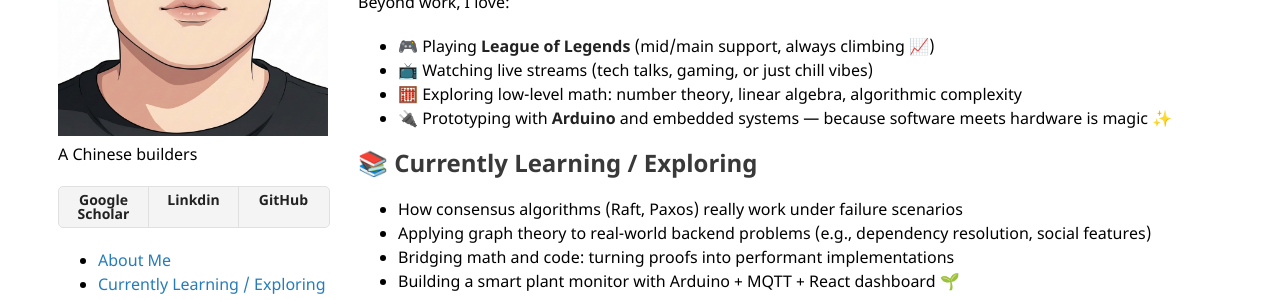
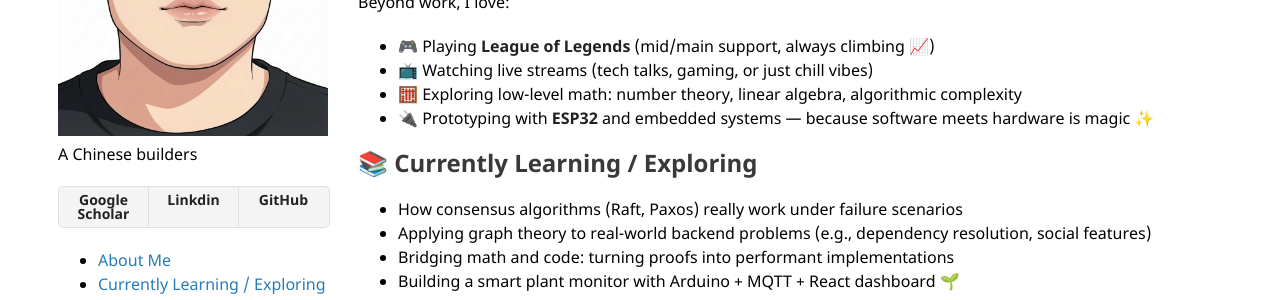
Before and after one commit to chen-jinxiao/chen-jinxiao.github.io, a Jekyll site: the page built from index.md, in a window 1280 px wide. Shown: the part 358-658 px from the top of the page. Built offline with Jekyll 4.4.1, drawn with Linux system fonts in a browser that asks for light colours; our own code applies the rules of GitHub Pages for plain Markdown files.

Commit message:
Update index.md

```diff
--- a/index.md
+++ b/index.md
@@ -14,7 +14,7 @@ Beyond work, I love:
 - 🎮 Playing **League of Legends** (mid/main support, always climbing 📈)
 - 📺 Watching live streams (tech talks, gaming, or just chill vibes)
 - 🧮 Exploring low-level math: number theory, linear algebra, algorithmic complexity
-- 🔌 Prototyping with **Arduino** and embedded systems — because software meets hardware is magic ✨
+- 🔌 Prototyping with **ESP32** and embedded systems — because software meets hardware is magic ✨
 
 ## 📚 Currently Learning / Exploring
 - How consensus algorithms (Raft, Paxos) really work under failure scenarios
```
